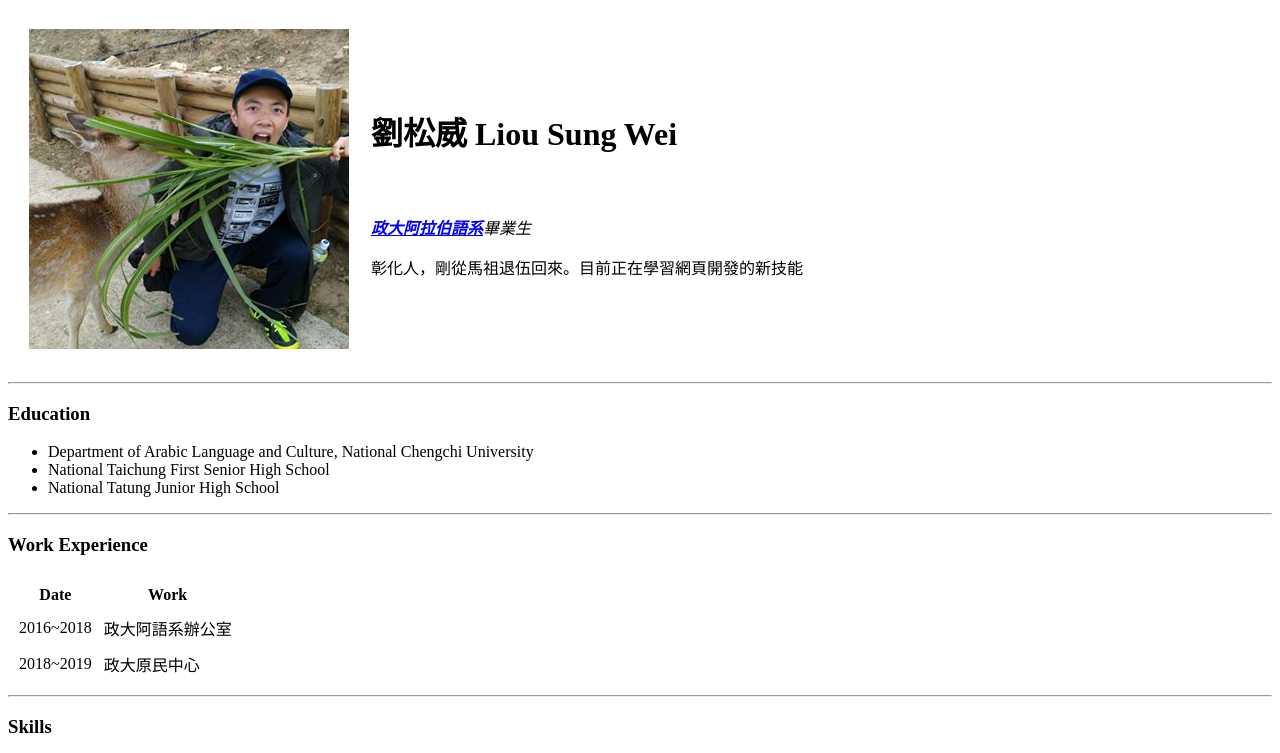
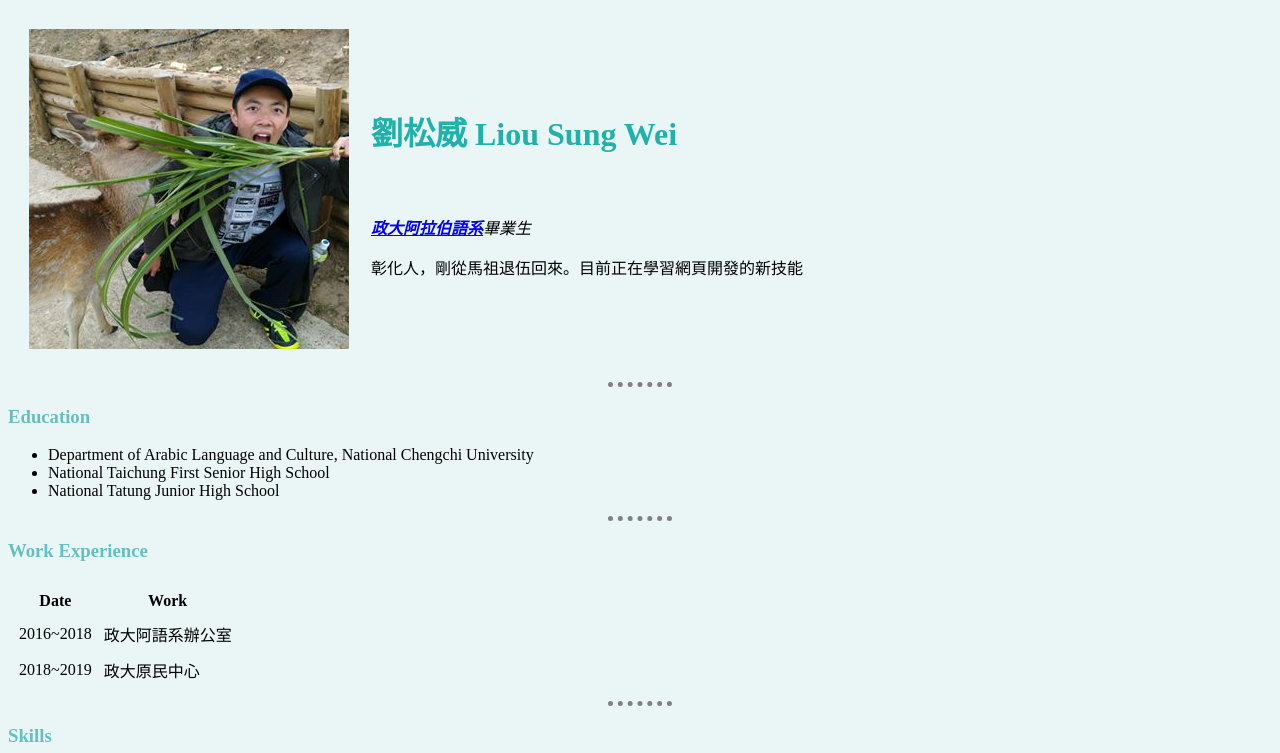
Before and after one commit to DavidLiou/cv, a plain HTML site: page index.html in a window 1280 px wide. Shown: the top 753 px of the page. Drawn offline with Linux system fonts and the light colour scheme.

Commit message:
add some new CSS code

```diff
--- a/contact_info.html
+++ b/contact_info.html
@@ -3,6 +3,7 @@
   <head>
     <meta charset="utf-8">
     <title>Contact Me</title>
+    <link rel="stylesheet" href="css/styles.css">
   </head>
   <body>
     <h3>Contact Me</h3>
@@ -12,9 +13,9 @@
     <form action="mailto:tarotmagee@gmail.com" method="post" enctype="text/plain">
       <label>Your Name:</label>
       <input type="text" name="yourName" value=""><br>
-      <label for="">Your Email:</label>
+      <label>Your Email:</label>
       <input type="email" name="yourEmail" value=""><br>
-      <label for="">Your Message:</label><br>
+      <label>Your Message:</label><br>
       <textarea name="yourMessage" rows="6" cols="30"></textarea><br>
       <input type="submit" name="" >
     </form>
--- /dev/null
+++ b/css/styles.css
@@ -0,0 +1,18 @@
+body {
+  background-color: #EAF6F6;
+}
+
+h1 {
+  color: lightseagreen;
+}
+
+h3 {
+  color: #66BFBF;
+}
+
+hr {
+  border-style: none none dotted;
+  border-width: 5px;
+  border-color: gray;
+  width: 5%;
+}
--- a/index.html
+++ b/index.html
@@ -1,16 +1,21 @@
 <!DOCTYPE html>
 <html>
+
 <head>
   <meta charset="utf-8">
   <title>Magee's Personal Site</title>
+  <link rel="stylesheet" href="css/styles.css">
 </head>
+
 <body>
   <table cellspacing="20">
     <tr>
       <td><img src="image_folder/profile.jpg" alt="Sung Wei profile picture"></td>
-        <td><h1>劉松威 Liou Sung Wei</h1>
+      <td>
+        <h1>劉松威 Liou Sung Wei</h1>
         　　<p><em><strong><a href="https://arabic.nccu.edu.tw/main.php">政大阿拉伯語系</a></strong>畢業生</em></p>
-            <p>彰化人，剛從馬祖退伍回來。目前正在學習網頁開發的新技能</p></td>
+        <p>彰化人，剛從馬祖退伍回來。目前正在學習網頁開發的新技能</p>
+      </td>
     </tr>
   </table>
 
@@ -68,4 +73,5 @@
 
 
 </body>
+
 </html>
```
Also changed, not shown: hobbies.html (+1 -0 lines). Lines whose indentation alone changed are shown as unchanged.
